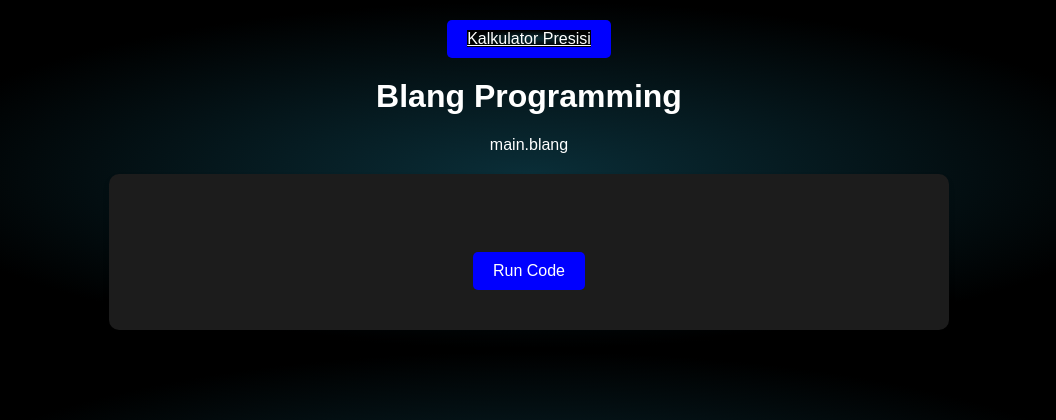
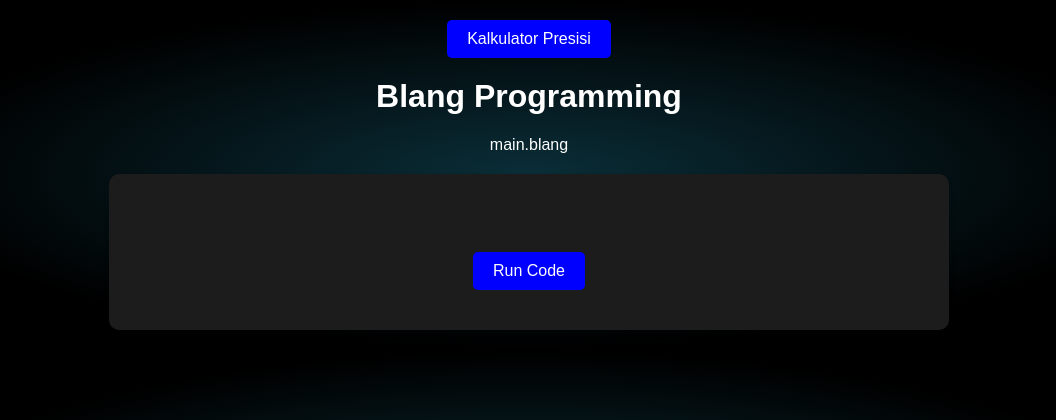
Before and after one commit to SecretDiscorder/B-Lang, a Django app: page / in a window 1280 px wide. Shown: the top 420 px of the page, without its empty margins (111-1167 px from the left). Run offline with Django 5.2, Linux system fonts and the light colour scheme; some libraries are stand-ins or nearby versions.

Commit message:
Update index.html

```diff
--- a/blang/templates/index.html
+++ b/blang/templates/index.html
@@ -1,11 +1,9 @@
 <!DOCTYPE html>
 <html lang="id">
 <head>
-    <meta name="viewport" content="width=device-width, initial-scale=1">
-	<script src="https://cdnjs.cloudflare.com/ajax/libs/tinymce/7.1.2/tinymce.min.js" integrity="sha512-2T0G/zn88pKqnmUStXKW0BSPIW3Y2sky5Bl6HER5TwPGqCsLTVzAQRZMum/ptf5mRwYylP1lcvnLkgn6chASuA==" crossorigin="anonymous" referrerpolicy="no-referrer"></script>
-
-    <style>
-        body, a {
+	<title></title>
+	<meta charset="utf-8"><meta name="viewport" content="width=device-width, initial-scale=1"><script src="https://cdnjs.cloudflare.com/ajax/libs/tinymce/7.1.2/tinymce.min.js" integrity="sha512-2T0G/zn88pKqnmUStXKW0BSPIW3Y2sky5Bl6HER5TwPGqCsLTVzAQRZMum/ptf5mRwYylP1lcvnLkgn6chASuA==" crossorigin="anonymous" referrerpolicy="no-referrer"></script>
+	<style type="text/css">body, a {
             margin: 0;
             padding: 0;
             color: white;
@@ -118,34 +116,35 @@
 	</style>
 </head>
 <body>
-	<button><a href="./kalkulator">Kalkulator Presisi</a></button>
+<p><button>Kalkulator Presisi</button></p>
+
 <h1>Blang Programming</h1>
+
 <p>main.blang</p>
-    <form method="post">
-        {% csrf_token %}
+
+<form method="post">{% csrf_token %}
+<div class="code-container">
+<div class="textarea-container"><!-- Tambahkan id pada textarea --><textarea id="tinymce-container" name="input_code" oninput="updateLineNumbers()">CETAK(&quot;HALLO DUNIA&quot;)</textarea></div>
+</div>
+<br />
+<button type="submit">Run Code</button></form>
+
 <div class="code-container">
 <div class="textarea-container">
-                <!-- Tambahkan id pada textarea -->
-                <textarea name="input_code" id="tinymce-container" oninput="updateLineNumbers()">CETAK("HALLO DUNIA")</textarea>
+<p style="text-align: left;"><!-- Tampilkan output jika ada -->{% if output_result %}</p>
+
+<div class="output">
+<p style="text-align: left;"><label>Output:</label></p>
+
+<pre style="text-align: left;">
+{{ output }}</pre>
+<!-- Gunakan tag pre untuk mempertahankan format teks -->
+
+<pre style="text-align: left;">
+{{ output_result }}</pre>
 </div>
+{% endif %}</div>
 </div>
-        <br>
-        <button type="submit">Run Code</button>
-    </form>
-    <div class="code-container">
-        <div class="textarea-container">
-            <!-- Tampilkan output jika ada -->
-            {% if output_result %}
-                <div class="output">
-                    <label>Output:</label>
-                    <pre>{{ output }}</pre>
-                    <!-- Gunakan tag pre untuk mempertahankan format teks -->
-                    <pre>{{ output_result }}</pre>
-                </div>
-            {% endif %}
-        </div>
-    </div>
-
 <script>
         tinymce.init({
             selector: '#tinymce-container',
@@ -184,6 +183,5 @@
         }
         // Call the function initially to set up line numbers
         updateLineNumbers();
-    </script>
-</body>
+    </script></body>
 </html>
```
Lines whose indentation alone changed are shown as unchanged.
